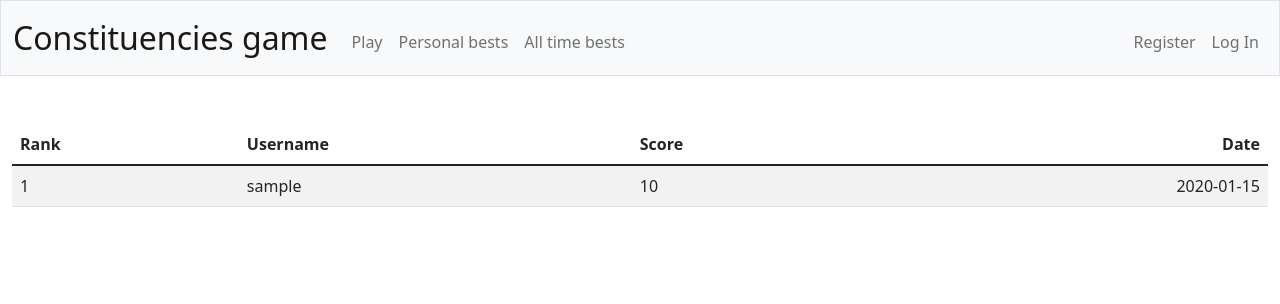
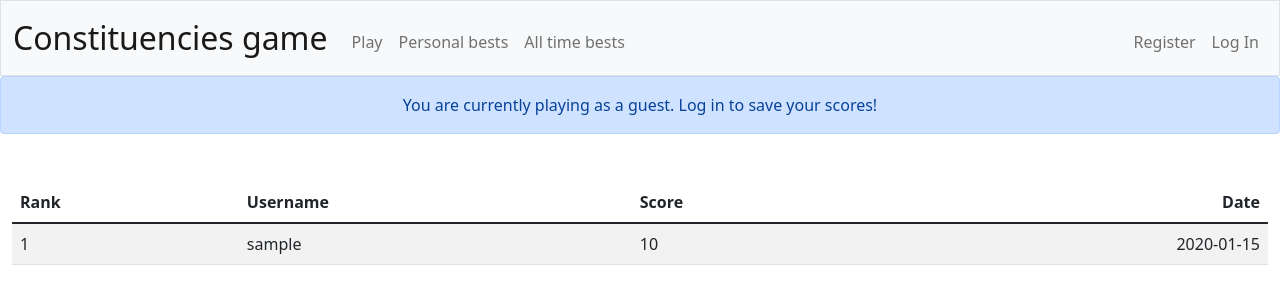
Before and after one commit to jbr46/constituencies, a Flask app: page /bests_all in a window 1280 px wide. Shown: the top 304 px of the page. Run offline with Flask 2, Linux system fonts and the light colour scheme; tables that the repository leaves empty hold one stand-in row (values such as "Sample post"); some libraries are stand-ins or nearby versions.

Commit message:
Update layout.html

```diff
--- a/templates/layout.html
+++ b/templates/layout.html
@@ -53,6 +53,14 @@
             </div>
         </nav>
 
+        {% if session.get("user_id") == None %}
+        <header>
+            <div class="alert alert-primary mb-0 text-center" role="alert">
+                You are currently playing as a guest. Log in to save your scores!
+            </div>
+        </header>
+        {% endif %}
+
         <main class="container-fluid py-5 text-center">
             {% block main %}{% endblock %}
         </main>
```
